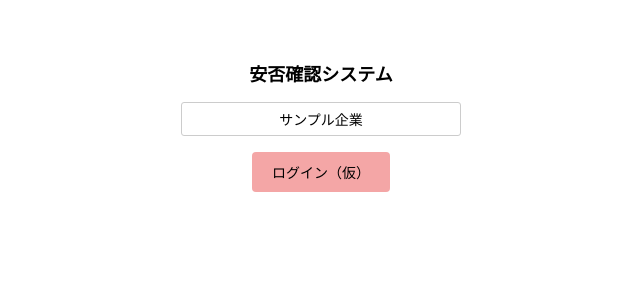
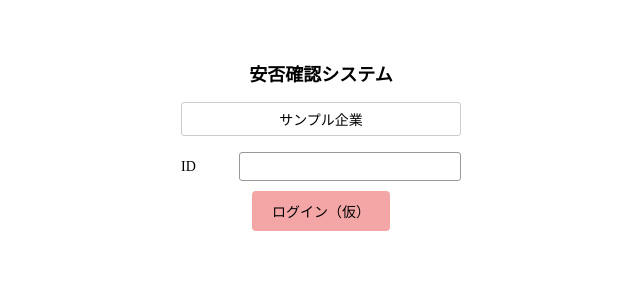
Before and after one commit to dev-challenger-entry/Anpi-Kakunin-System, a React (Vite) app in the folder my-react-app/: page / in a window 1280 px wide. Shown: the top 300 px of the page, without its empty margins (319-959 px from the left). Built offline with nearby package versions, Linux system fonts and the light colour scheme.

Commit message:
feat: ログイン画面のID入力枠の実装
枠を実装しただけで、現時点では未入力でもログインできてしまう状況です。
次はパスワード関係の入力枠を実装します。

```diff
--- a/my-react-app/src/component/Login.css
+++ b/my-react-app/src/component/Login.css
@@ -1,3 +1,6 @@
+/* ==========================================
+   カード全体のレイアウト
+   ========================================== */
 .login-card {
   max-width: 320px;
   margin: 40px auto;
@@ -5,6 +8,10 @@
   text-align: center;
 }
 
+
+/* ==========================================
+   タイトル・会社名
+   ========================================== */
 .system-title {
   font-size: 18px;
   margin-bottom: 16px;
@@ -18,6 +25,10 @@
   margin-bottom: 16px;
 }
 
+
+/* ==========================================
+   ログインボタン
+   ========================================== */
 .login-button {
   background-color: #f4a6a6;
   border: none;
@@ -30,3 +41,27 @@
 .login-button:hover {
   background-color: #ef8b8b;
 }
+
+
+/* ==========================================
+   入力フォーム（ID・PASSなど）
+   ========================================== */
+.form-group {
+  display: flex;
+  align-items: center;
+  gap: 8px;
+  margin-bottom: 10px;
+  text-align: left;
+}
+
+.form-group label {
+  width: 50px;
+  font-size: 14px;
+}
+
+.form-group input {
+  flex: 1;
+  border: 1px solid #999;
+  border-radius: 3px;
+  padding: 6px 8px;
+}
--- a/my-react-app/src/component/Login.jsx
+++ b/my-react-app/src/component/Login.jsx
@@ -1,15 +1,28 @@
+import { useState } from 'react'
 import './Login.css'
 
 function Login({ onLoginSuccess }) {
+  const [id, setId] = useState('')
+
   return (
     <div className="login-card">
       <h1 className="system-title">安否確認システム</h1>
       <div className="company-name">サンプル企業</div>
+
+      <div className="form-group">
+        <label htmlFor="id">ID</label>
+        <input
+          id="id"
+          type="text"
+          value={id}
+          onChange={(e) => setId(e.target.value)}
+        />
+      </div>
+
       <button className="login-button" onClick={() => onLoginSuccess('test-employee-id')}>
         ログイン（仮）
       </button>
     </div>
   )
 }
-
 export default Login
```
